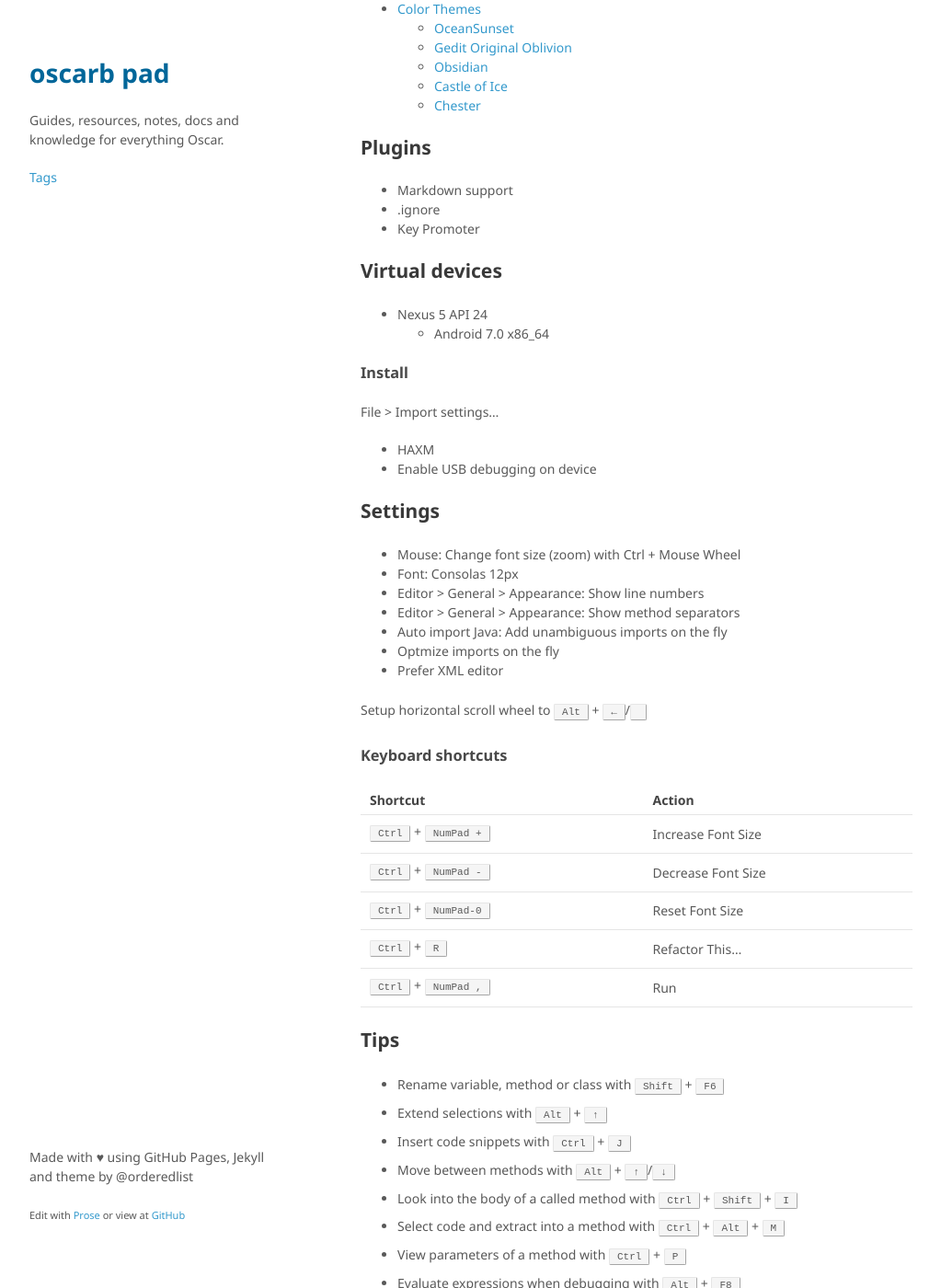
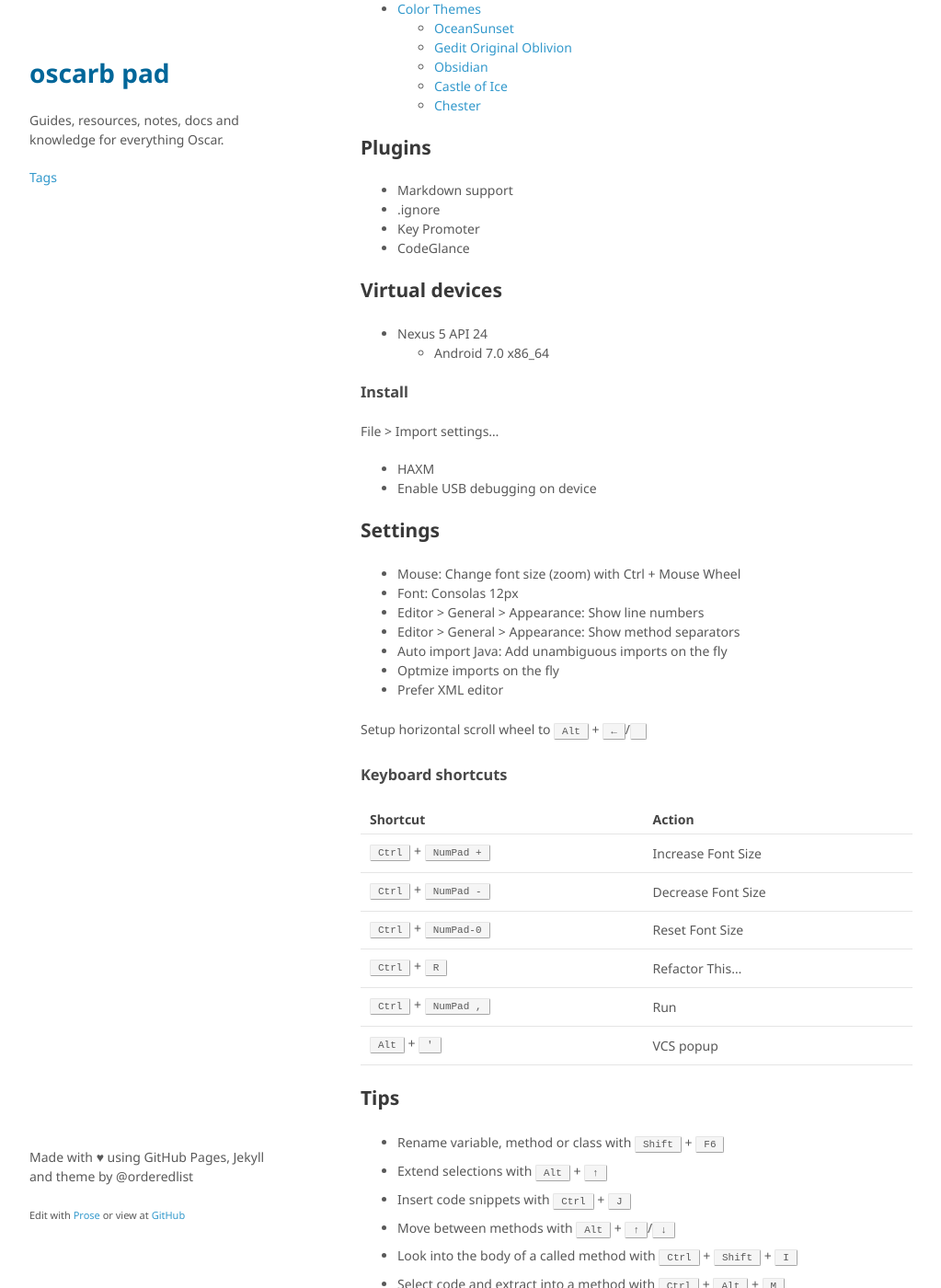
Before and after one commit to oscarb/pad, a Jekyll site: the page built from _docs/android-studio.md, in a window 1280 px wide and 1400 px high, scrolled down 214 px. Shown: the whole window at 92% size, without its empty margins (128-1151 px from the left). Built offline with Jekyll 4.4.1, drawn with Linux system fonts in a browser that asks for light colours; some web fonts are replaced.

Commit message:
Updated android-studio.md

```diff
--- a/_docs/android-studio.md
+++ b/_docs/android-studio.md
@@ -23,6 +23,7 @@ published: true
 * Markdown support
 * .ignore
 * Key Promoter
+* CodeGlance
 
 ## Virtual devices
 
@@ -59,6 +60,7 @@ Shortcut | Action
 <kbd>Ctrl</kbd> + <kbd>NumPad-0</kbd> | Reset Font Size
 <kbd>Ctrl</kbd> + <kbd>R</kbd> | Refactor This...
 <kbd>Ctrl</kbd> + <kbd>NumPad ,</kbd> | Run
+<kbd>Alt</kbd> + <kbd>'</kbd> | VCS popup
 
 
 
```
